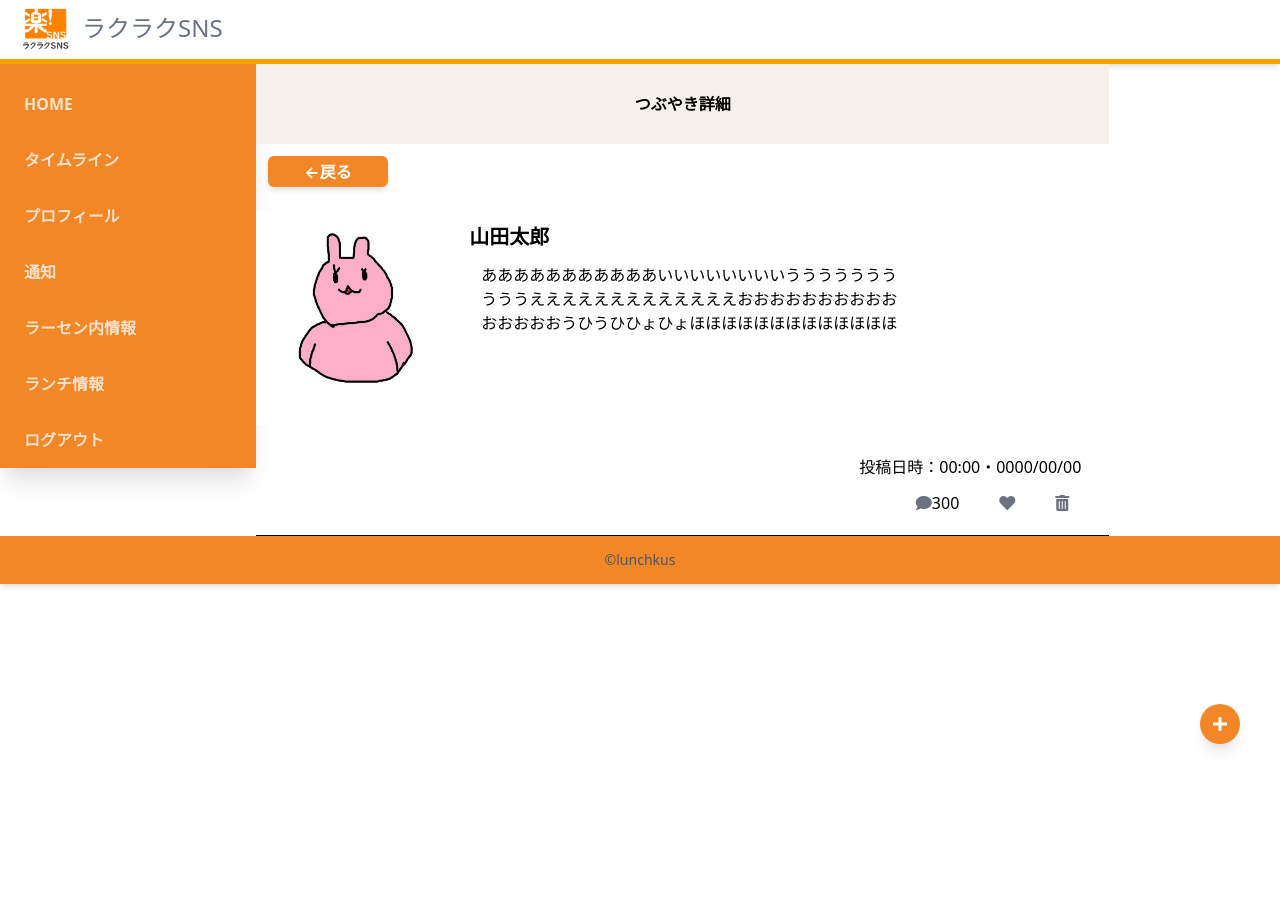
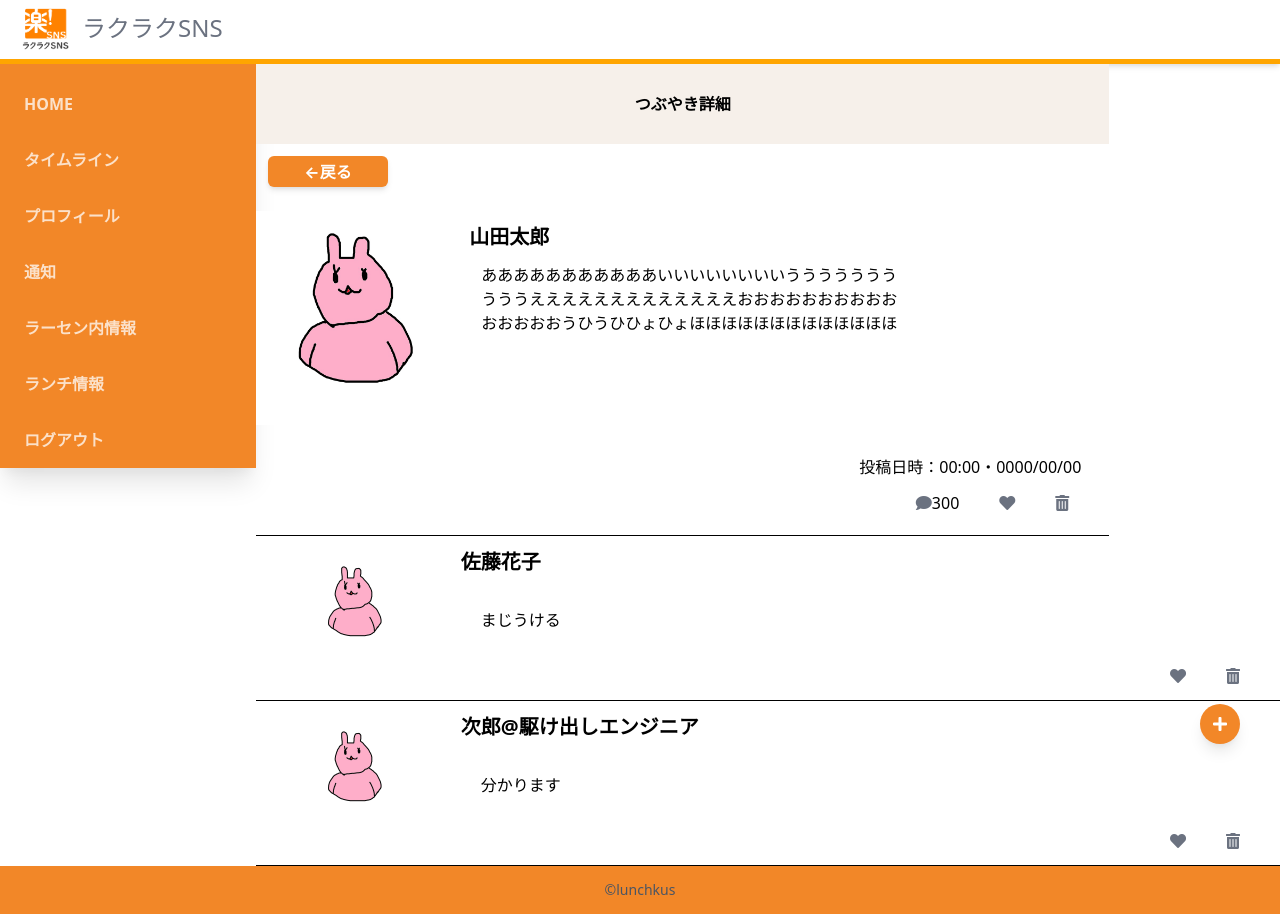
Before and after one commit to suzu1997/rakus-sns-app, a Next.js app: page /timeline/1 in a window 1280 px wide. Before the commit the page ends 800 px from the top, so only its background shows below. Built offline with nearby package versions, Linux system fonts and the light colour scheme.

Commit message:
コメント欄削除してしまったので復活

```diff
--- a/src/pages/timeline/[id].tsx
+++ b/src/pages/timeline/[id].tsx
@@ -76,6 +76,22 @@ const TweetDetail: NextPage = () => {
         </div>
       </div>
 
+      {data.comment.map((value, key) => (
+        <div style={style} key={key} className="flex">
+          <div className="w-1/5 text-center pt-5">
+            <Image src={value.img} width={100} height={100} alt="icon" />
+          </div>
+          <div className="w-4/5">
+            <div className="text-xl font-extrabold pt-3 pb-3">{value.name}</div>
+            <div className="pt-5 pb-5 pl-5 w-8/12">{value.tweet}</div>
+            <div className="w-full text-right pt-3 pb-3">
+              <FavoBtn />
+              <TrashBtn />
+            </div>
+          </div>
+        </div>
+      ))}
+
       <div>
         <PostBtn />
       </div>
```
